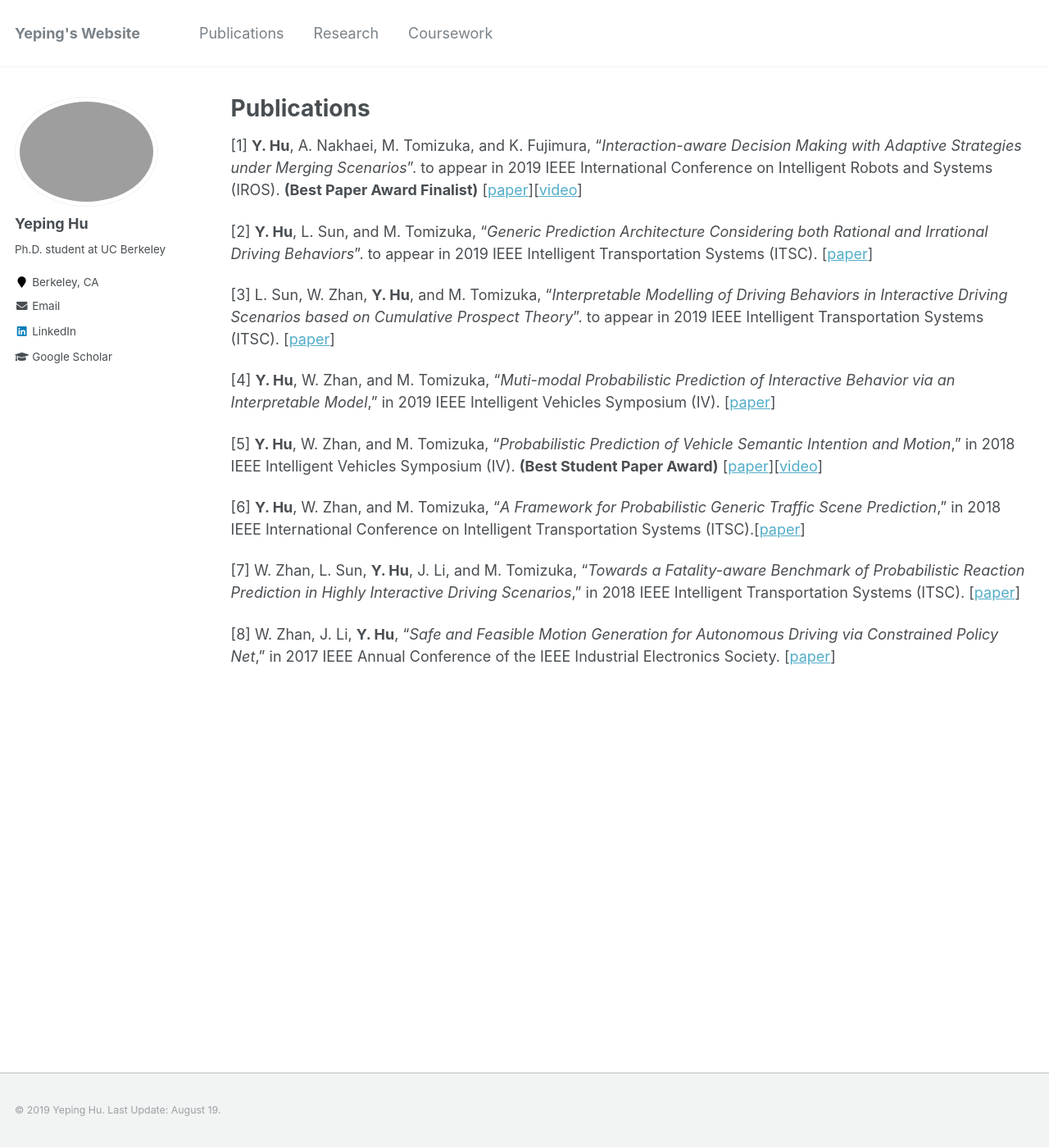
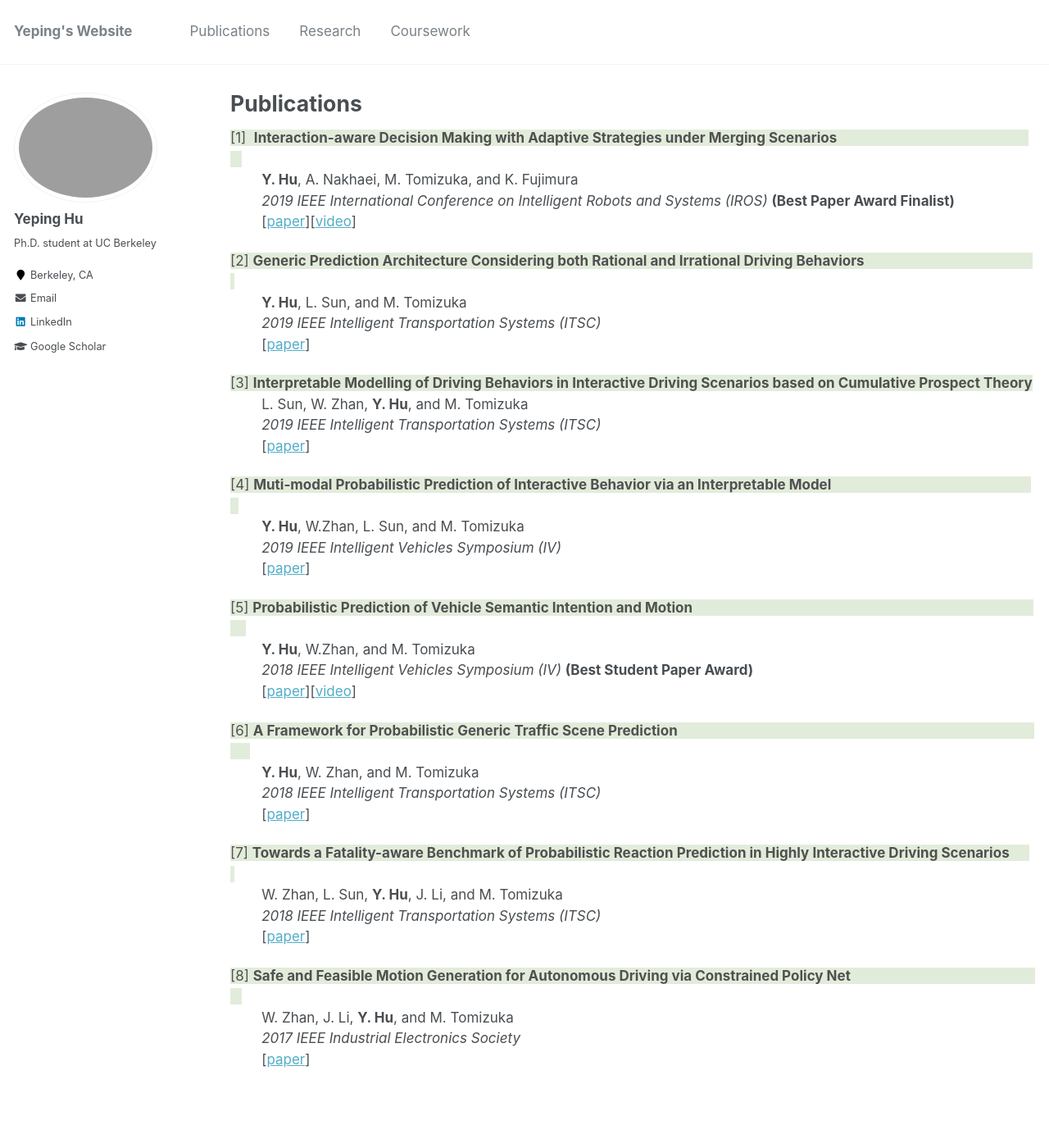
Before and after one commit to Yeping-Hu/yeping-hu.github.io, a Jekyll site: the page built from _pages/publications.md, in a window 1280 px wide and 1400 px high. Shown: the whole window at 82% size. Built offline with Jekyll 4.4.1, drawn with Linux system fonts in a browser that asks for light colours; a script that is not in the unit is left out.

Commit message:
change pub

```diff
--- a/_pages/publications.md
+++ b/_pages/publications.md
@@ -6,18 +6,24 @@ author_profile: true
 
 ---
 
-[1] **Y. Hu**, A. Nakhaei, M. Tomizuka, and K. Fujimura, "*Interaction-aware Decision Making with Adaptive Strategies under Merging Scenarios*". to appear in 2019 IEEE International Conference on Intelligent Robots and Systems (IROS). **(Best Paper Award Finalist)** \[[paper](https://arxiv.org/pdf/1904.06025.pdf)\]\[[video](https://youtu.be/2CTTFHDW1ec)\]
+<style type="text/css">
+body, td {
+   font-size: 17px;
+}
+</style>
 
-[2] **Y. Hu**, L. Sun, and M. Tomizuka, "*Generic Prediction Architecture Considering both Rational and Irrational Driving Behaviors*". to appear in 2019 IEEE Intelligent Transportation Systems (ITSC). [[paper](https://arxiv.org/pdf/1907.10170.pdf)]
+<span style="color:505050; background-color: #E2ECDB;">[1]  **Interaction-aware Decision Making with Adaptive Strategies under Merging Scenarios**                               						                                                   </span><br />&nbsp;&nbsp;&nbsp;&nbsp;&nbsp;&nbsp;&nbsp;&nbsp;**Y. Hu**, A. Nakhaei, M. Tomizuka, and K. Fujimura <br />*&nbsp;&nbsp;&nbsp;&nbsp;&nbsp;&nbsp;&nbsp;&nbsp;2019 IEEE International Conference on Intelligent Robots and Systems (IROS)* **(Best Paper Award Finalist)**<br /> &nbsp;&nbsp;&nbsp;&nbsp;&nbsp;&nbsp;&nbsp;&nbsp;\[[paper](https://arxiv.org/pdf/1904.06025.pdf)\]\[[video](https://youtu.be/2CTTFHDW1ec)\]
 
-[3] L. Sun, W. Zhan, **Y. Hu**, and M. Tomizuka, "*Interpretable Modelling of Driving Behaviors in Interactive Driving Scenarios based on Cumulative Prospect Theory*". to appear in 2019 IEEE Intelligent Transportation Systems (ITSC). \[[paper](https://arxiv.org/pdf/1907.08707.pdf)\]
+<span style="color:505050; background-color: #E2ECDB;">[2]  **Generic Prediction Architecture Considering both Rational and Irrational Driving Behaviors**                                             </span><br />&nbsp;&nbsp;&nbsp;&nbsp;&nbsp;&nbsp;&nbsp;&nbsp;**Y. Hu**, L. Sun, and M. Tomizuka <br />*&nbsp;&nbsp;&nbsp;&nbsp;&nbsp;&nbsp;&nbsp;&nbsp;2019 IEEE Intelligent Transportation Systems (ITSC)* <br />&nbsp;&nbsp;&nbsp;&nbsp;&nbsp;&nbsp;&nbsp;&nbsp;[[paper](https://arxiv.org/pdf/1907.10170.pdf)]
 
-[4] **Y. Hu**, W. Zhan, and M. Tomizuka, "*Muti-modal Probabilistic Prediction of Interactive Behavior via an Interpretable Model*," in 2019 IEEE Intelligent Vehicles Symposium (IV). \[[paper](https://arxiv.org/pdf/1903.09381.pdf)\]
+<span style="color:505050; background-color: #E2ECDB;">[3]  **Interpretable Modelling of Driving Behaviors in Interactive Driving Scenarios based on Cumulative Prospect Theory**</span><br />&nbsp;&nbsp;&nbsp;&nbsp;&nbsp;&nbsp;&nbsp;&nbsp;L. Sun, W. Zhan, **Y. Hu**, and M. Tomizuka <br />*&nbsp;&nbsp;&nbsp;&nbsp;&nbsp;&nbsp;&nbsp;&nbsp;2019 IEEE Intelligent Transportation Systems (ITSC)* <br />&nbsp;&nbsp;&nbsp;&nbsp;&nbsp;&nbsp;&nbsp;&nbsp;[[paper](https://arxiv.org/pdf/1907.08707.pdf)\]
 
-[5] **Y. Hu**, W. Zhan, and M. Tomizuka, "*Probabilistic Prediction of Vehicle Semantic Intention and Motion*," in 2018 IEEE Intelligent Vehicles Symposium (IV). **(Best Student Paper Award)** \[[paper](https://ieeexplore.ieee.org/stamp/stamp.jsp?arnumber=8500419)\]\[[video](https://youtu.be/6A3Hl-mRhbI)\]
+<span style="color:505050; background-color: #E2ECDB;">[4]  **Muti-modal Probabilistic Prediction of Interactive Behavior via an Interpretable Model**                                                      </span><br />&nbsp;&nbsp;&nbsp;&nbsp;&nbsp;&nbsp;&nbsp;&nbsp;**Y. Hu**, W.Zhan, L. Sun, and M. Tomizuka <br />*&nbsp;&nbsp;&nbsp;&nbsp;&nbsp;&nbsp;&nbsp;&nbsp;2019 IEEE Intelligent Vehicles Symposium (IV)* <br />&nbsp;&nbsp;&nbsp;&nbsp;&nbsp;&nbsp;&nbsp;&nbsp;\[[paper](https://arxiv.org/pdf/1903.09381.pdf)\]
 
-[6] **Y. Hu**, W. Zhan, and M. Tomizuka, "*A Framework for Probabilistic Generic Traffic Scene Prediction*," in 2018 IEEE International Conference on Intelligent Transportation Systems (ITSC).[[paper](https://ieeexplore.ieee.org/stamp/stamp.jsp?arnumber=8569943)\]
+<span style="color:#505050; background-color: #E2ECDB;">[5]  **Probabilistic Prediction of Vehicle Semantic Intention and Motion**                                                                                            </span><br />&nbsp;&nbsp;&nbsp;&nbsp;&nbsp;&nbsp;&nbsp;&nbsp;**Y. Hu**, W.Zhan, and M. Tomizuka <br />*&nbsp;&nbsp;&nbsp;&nbsp;&nbsp;&nbsp;&nbsp;&nbsp;2018 IEEE Intelligent Vehicles Symposium (IV)* **(Best Student Paper Award)**<br />&nbsp;&nbsp;&nbsp;&nbsp;&nbsp;&nbsp;&nbsp;&nbsp;\[[paper](https://ieeexplore.ieee.org/stamp/stamp.jsp?arnumber=8500419)\]\[[video](https://youtu.be/6A3Hl-mRhbI)\]
 
-[7] W. Zhan, L. Sun, **Y. Hu**, J. Li, and M. Tomizuka, "*Towards a Fatality-aware Benchmark of Probabilistic Reaction Prediction in Highly Interactive Driving Scenarios*," in 2018 IEEE Intelligent Transportation Systems (ITSC). \[[paper](https://ieeexplore.ieee.org/stamp/stamp.jsp?arnumber=8569785)\]
+<span style="color:#505050; background-color: #E2ECDB;">[6]  **A Framework for Probabilistic Generic Traffic Scene Prediction**                                                                                                 </span><br />&nbsp;&nbsp;&nbsp;&nbsp;&nbsp;&nbsp;&nbsp;&nbsp;**Y. Hu**, W. Zhan, and M. Tomizuka <br />*&nbsp;&nbsp;&nbsp;&nbsp;&nbsp;&nbsp;&nbsp;&nbsp;2018 IEEE Intelligent Transportation Systems (ITSC)* <br />&nbsp;&nbsp;&nbsp;&nbsp;&nbsp;&nbsp;&nbsp;&nbsp;[[paper](https://ieeexplore.ieee.org/stamp/stamp.jsp?arnumber=8569943)\]
 
-[8] W. Zhan, J. Li, **Y. Hu**, "*Safe and Feasible Motion Generation for Autonomous Driving via Constrained Policy Net*," in 2017 IEEE Annual Conference of the IEEE Industrial Electronics Society. \[[paper](https://ieeexplore.ieee.org/stamp/stamp.jsp?arnumber=8216790)\]
+<span style="color:505050; background-color: #E2ECDB;">[7]  **Towards a Fatality-aware Benchmark of Probabilistic Reaction Prediction in Highly Interactive Driving Scenarios**       </span><br />&nbsp;&nbsp;&nbsp;&nbsp;&nbsp;&nbsp;&nbsp;&nbsp;W. Zhan, L. Sun, **Y. Hu**, J. Li, and M. Tomizuka <br />*&nbsp;&nbsp;&nbsp;&nbsp;&nbsp;&nbsp;&nbsp;&nbsp;2018 IEEE Intelligent Transportation Systems (ITSC)* <br />&nbsp;&nbsp;&nbsp;&nbsp;&nbsp;&nbsp;&nbsp;&nbsp;\[[paper](https://ieeexplore.ieee.org/stamp/stamp.jsp?arnumber=8569785)\]
+
+<span style="color:505050; background-color: #E2ECDB;">[8]  **Safe and Feasible Motion Generation for Autonomous Driving via Constrained Policy Net**                                                   </span><br />&nbsp;&nbsp;&nbsp;&nbsp;&nbsp;&nbsp;&nbsp;&nbsp;W. Zhan, J. Li, **Y. Hu**, and M. Tomizuka <br />*&nbsp;&nbsp;&nbsp;&nbsp;&nbsp;&nbsp;&nbsp;&nbsp;2017 IEEE Industrial Electronics Society* <br />&nbsp;&nbsp;&nbsp;&nbsp;&nbsp;&nbsp;&nbsp;&nbsp;\[[paper](https://ieeexplore.ieee.org/stamp/stamp.jsp?arnumber=8216790)\]
```
